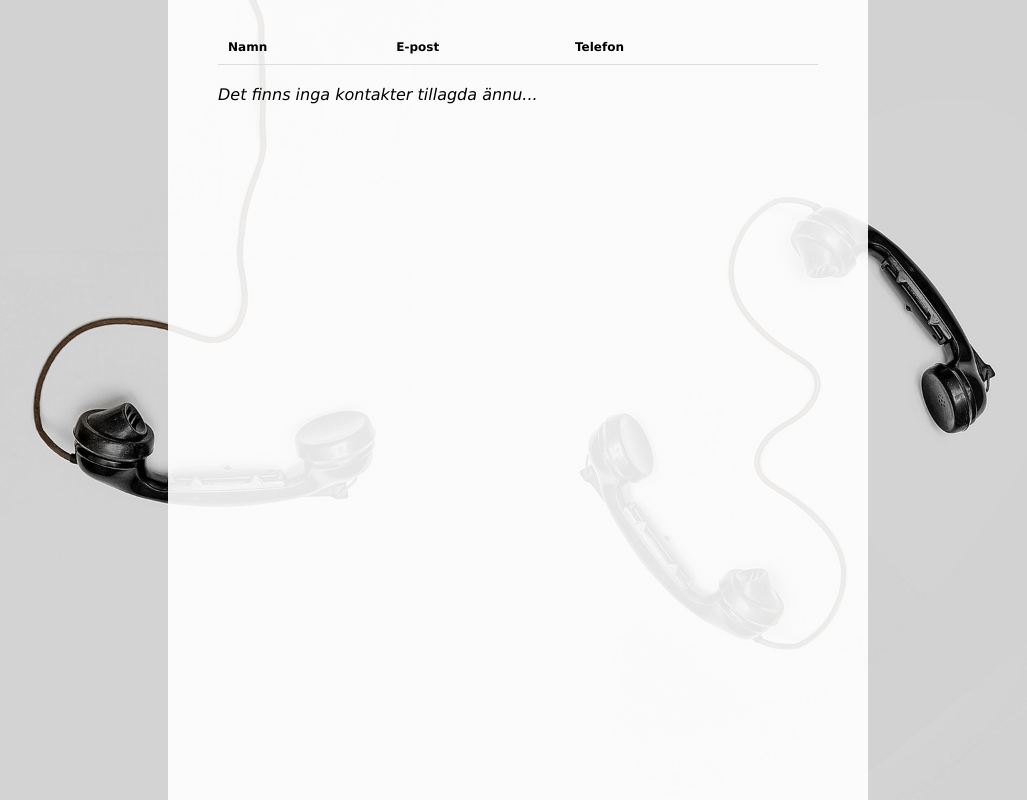
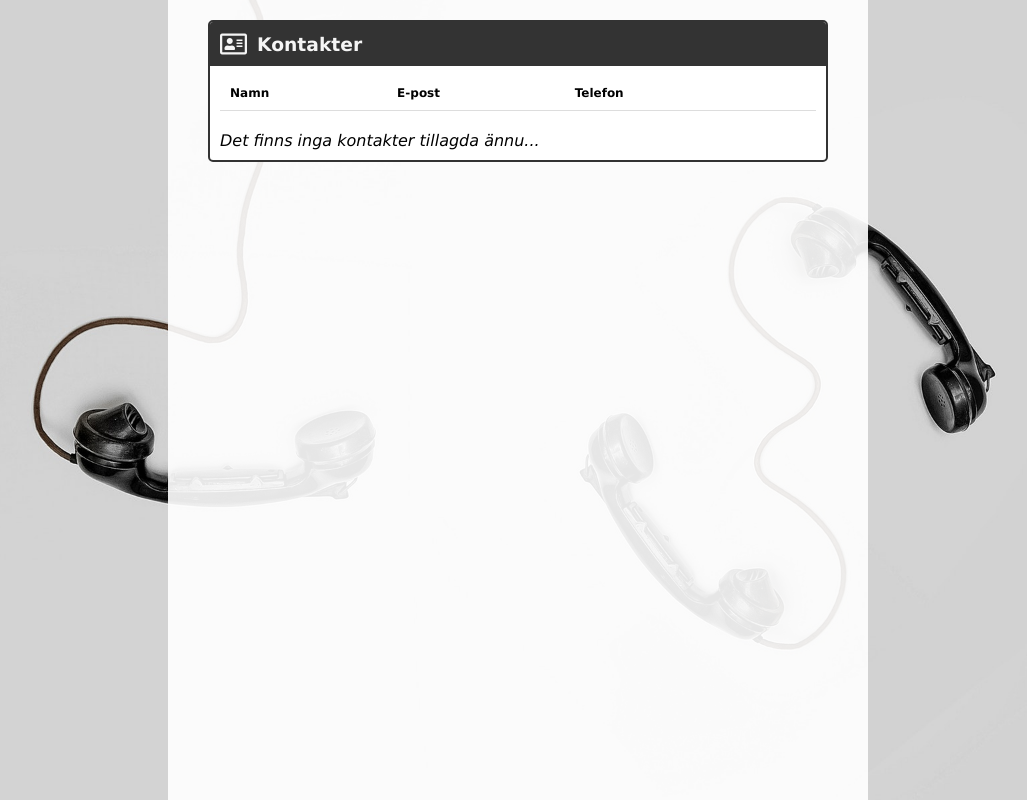
Before and after one commit to FredrikLernia/contacts, a website: page www/index.html in a window 1280 px wide. Shown: the whole page, without its empty margins (122-1149 px from the left). Drawn offline with Linux system fonts and the light colour scheme.

Commit message:
Added styling to contacts from the previous class

```diff
--- a/www/css/contacts.css
+++ b/www/css/contacts.css
@@ -1,3 +1,61 @@
+.contacts-section {
+  border: 2px solid #333;
+  border-radius: 5px;
+  overflow: hidden;
+  background-color: #fff;
+}
+
+.contacts-header {
+  background-color: #333;
+  color: #f5f5f5;
+}
+
+.contacts-header > i {
+  font-size: 24px;
+  padding: 10px;
+  vertical-align: middle;
+}
+
+.contacts-header > h3 {
+  display: inline-block;
+  margin: 0;
+  vertical-align: middle;
+}
+
+table {
+  width: 100%;
+  padding: 10px;
+  border-spacing: 0;
+  font-size: 12px;
+}
+
+th {
+  border-bottom: 1px solid #ddd;
+}
+
+th, td {
+  padding: 10px;
+  text-align: left;
+}
+
+/* tbody > tr {
+  cursor: pointer;
+} */
+
+tbody > tr:nth-child(even) {
+  background-color: #eee;
+}
+
+/* tbody > tr:hover {
+  background-color: rgba(0, 0, 0, 0.1);
+} */
+
+td > i {
+  font-size: 18px;
+  color: red;
+  cursor: pointer;
+}
+
 .empty-contacts {
   padding: 10px;
   font-style: italic;
--- a/www/index.html
+++ b/www/index.html
@@ -6,7 +6,7 @@
   <link rel="stylesheet" href="//use.fontawesome.com/releases/v5.0.7/css/all.css">
   <link rel="stylesheet" href="css/style.css">
   <link rel="stylesheet" href="css/contacts.css">
-  <link rel="stylesheet" href="css/table.css">
+  <!-- <link rel="stylesheet" href="css/table.css"> -->
   <link rel="stylesheet" href="css/form.css">
 </head>
 <body>
--- a/www/js/Contacts.js
+++ b/www/js/Contacts.js
@@ -3,11 +3,15 @@ class Contacts extends App {
   constructor() {
     super()
     this.tableHeadings = ['Namn', 'E-post', 'Telefon', '']
-    this.createTable()
+    this.createSection()
   }
 
-  createTable() {
+  createSection() {
     const contactsSection = this.createEl('div', 'main', { 'class': 'contacts-section', 'data-instance-id': this.instanceId })
+
+    const contactsHeader = this.createEl('div', contactsSection, { 'class': 'contacts-header' })
+    this.createEl('i', contactsHeader, { 'class': 'far fa-address-card' })
+    this.createEl('h3', contactsHeader).innerText = 'Kontakter'
 
     const table = this.createEl('table', contactsSection)
 
@@ -23,7 +27,6 @@ class Contacts extends App {
     }
     else contacts.forEach(({ id, name, email, telephone }) => {
       const tr = this.createEl('tr', tbody)
-
       this.createEl('td', tr).innerText = name
       this.createEl('td', tr).innerText = email.join('\n')
       this.createEl('td', tr).innerText = telephone.join('\n')
```
